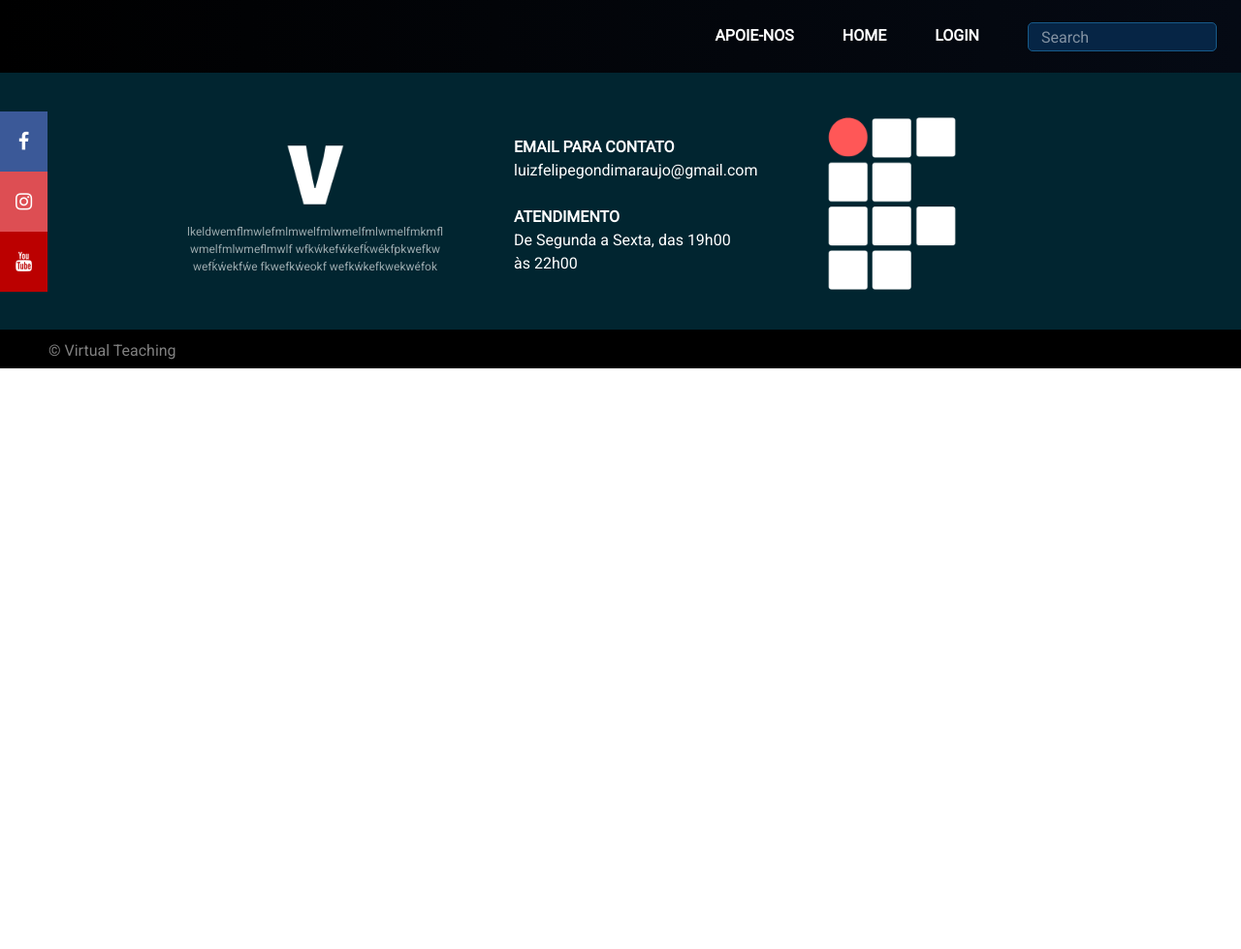
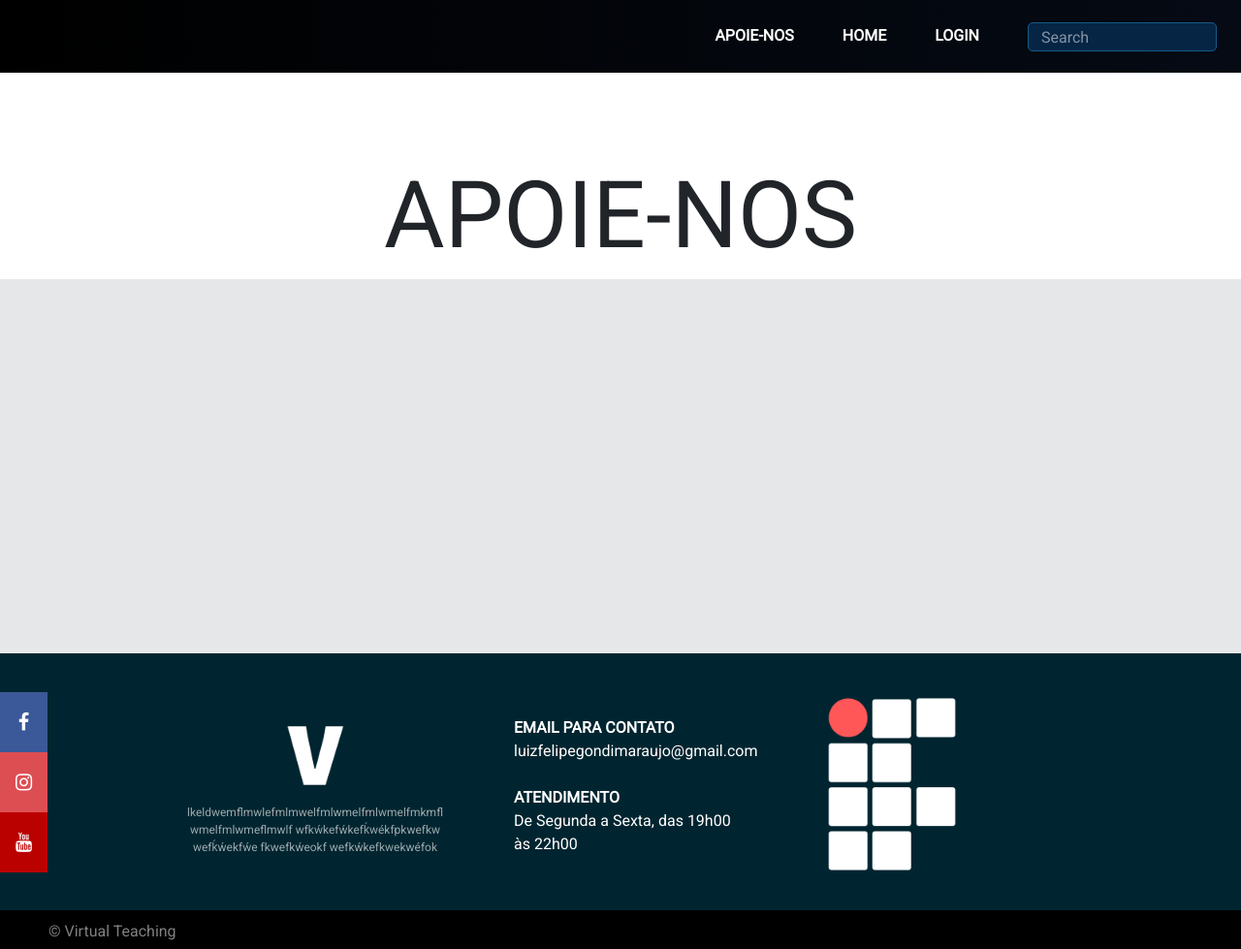
Before and after one commit to LuizFelipeGondim/project-with-flask, a Flask app: page /sistemas-operacionais in a window 1280 px wide. Shown: the whole page at 97% size. Before the commit the page ends 380 px from the top, so only its background shows below. Run offline with Flask 2, Linux system fonts and the light colour scheme; some libraries are stand-ins or nearby versions.

Commit message:
adicionada estrutura principal

```diff
--- a/templates/sistemas-operacionais.html
+++ b/templates/sistemas-operacionais.html
@@ -1 +1,12 @@
 {% extends 'base.html' %}
+
+{% block sistemas %}
+    <section class="titulo_pag" style="background-color: ;">
+        <h1 align=center class="tp" style="font-size: 600%; margin-top: 90px;"> APOIE-NOS </h1>
+    </section>
+    <section class = "gray_box">
+        <div class="conteudo" style="justify-content: space-around;">
+
+        </div>
+    </section>
+{% endblock sistemas %}
```
